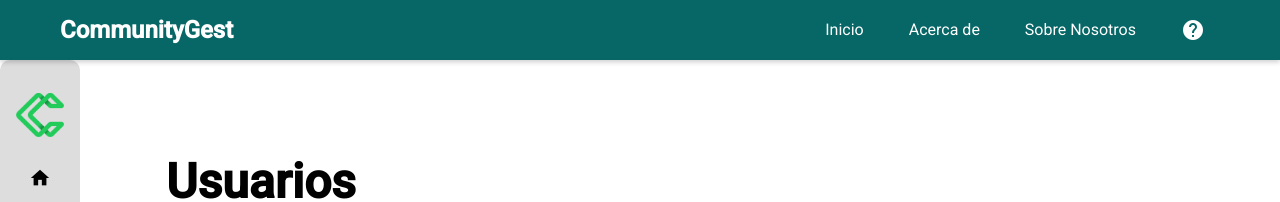
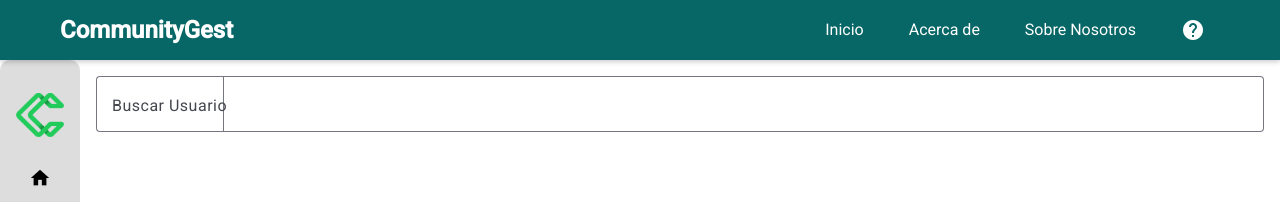
Before and after one commit to javProg24/Community-Gest-Nuevo, an Angular app: page /User in a window 1280 px wide. Shown: the top 202 px of the page. Built offline with nearby package versions, Linux system fonts and the light colour scheme; no server answers.

Commit message:
agregando buscar

```diff
--- a/src/app/structure/components/user/user.component.html
+++ b/src/app/structure/components/user/user.component.html
@@ -1,3 +1,10 @@
+<div class="search-bar">
+  <mat-form-field appearance="outline" class="full-width">
+    <mat-label>Buscar Usuario</mat-label>
+    <input matInput placeholder="Escribe el nombre, cédula o apellido" [(ngModel)]="searchText" (input)="filterUsers()" />
+  </mat-form-field>
+</div>
+
 <div class="buttons">
     <h1><strong>{{ title }}</strong></h1>
     <button mat-flat-button color="accent" (click)="openDialog()">
--- a/src/app/structure/components/user/user.component.ts
+++ b/src/app/structure/components/user/user.component.ts
@@ -1,7 +1,7 @@
 import { Component, inject, OnInit } from '@angular/core';
 import { FormComponent } from "../../shared/form/form.component";
 import { MatCard, MatCardModule } from '@angular/material/card';
-import { FormGroup, NonNullableFormBuilder, ReactiveFormsModule, Validators } from '@angular/forms';
+import { FormGroup, NgModel, NonNullableFormBuilder, ReactiveFormsModule, Validators } from '@angular/forms';
 import { IPersonForm } from '../../../models/person.data';
 import { IUserForm, Usuario } from '../../../models/user';
 import { MatFormField, MatFormFieldModule, MatLabel } from '@angular/material/form-field';
@@ -12,11 +12,13 @@ import { UserService } from '../../../services/user-service/user.service';
 import { TableComponent } from "../../shared/table/table.component";
 import { MatIconModule } from '@angular/material/icon';
 import { MatDialog } from '@angular/material/dialog';
-import { DialogFormComponent } from '../../shared/dialog-form/dialog-form.component';
+import { DialogFormComponent } from '../../shared/dialog-form/dialog-form.component'
+import { FormsModule } from '@angular/forms'; // Importa FormsModule;
 import { UserFormComponent } from './user-form/user-form.component';
 
 @Component({
   selector: 'app-user',
+  standalone: true, // Componente independiente
   imports: [
     MatIconModule,
     MatCardModule,
@@ -24,16 +26,19 @@ import { UserFormComponent } from './user-form/user-form.component';
     MatFormFieldModule,
     MatInputModule,
     MatButtonModule,
-    TableComponent
+    TableComponent,
+    FormsModule, // Agregado para manejar [(ngModel)]
   ],
   templateUrl: './user.component.html',
   styleUrl: './user.component.css'
 })
 export class UserComponent implements OnInit {
   formGroup!: FormGroup;
-  userList: Usuario[] = [];
+  userList: Usuario[] = []; // Lista completa de usuarios
+  filteredUserList: Usuario[] = []; // Lista filtrada para mostrar en la tabla
   columns: string[] = [];
   title: string = 'Usuarios';
+  searchText: string = ''; // Campo de búsqueda
 
   private formBuilder = inject(NonNullableFormBuilder);
 
@@ -68,42 +73,51 @@ export class UserComponent implements OnInit {
     this.columns = getEntityProperties('user'); // Configura las columnas para la tabla
     this.services.getUsers().subscribe((data) => {
       this.userList = data;
+      this.filteredUserList = [...this.userList]; // Inicializa la lista filtrada
     });
   }
 
-  // Manejar acciones de la tabla (Editar, Eliminar, Agregar)
+  // Filtrar usuarios según el texto ingresado
+  filterUsers() {
+    const search = this.searchText.toLowerCase();
+    this.filteredUserList = this.userList.filter((user) =>
+      user.nombre.toLowerCase().includes(search) ||
+      user.apellido.toLowerCase().includes(search) ||
+      user.cedula.toLowerCase().includes(search) ||
+      user.correo.toLowerCase().includes(search) ||
+      user.telefono.includes(search)
+    );
+  }
+
+  // Manejar acciones de la tabla (Editar, Eliminar)
   onAction(action: Accion) {
     if (action.accion == 'Editar') {
       this.updateUser(action.fila); // Actualizar usuario
     } else if (action.accion == 'Eliminar') {
       this.deleteUser(action.fila.id); // Eliminar usuario
-      console.log(action.fila.id)
+      console.log(action.fila.id);
     }
   }
 
   // Actualizar usuario
   updateUser(usuario: Usuario) {
-    // if (usuario.id) {
-    //   this.services.updateUser(usuario.id, usuario).subscribe(() => {
-    //     this.getUsers(); // Actualiza la lista de usuarios
-    //   });
-    // }
-    const dialogRef=this.dialog.open(DialogFormComponent,{
-      autoFocus:false,
-      disableClose:true,
-      data:{
-         component:UserFormComponent,formData:usuario
+    const dialogRef = this.dialog.open(DialogFormComponent, {
+      autoFocus: false,
+      disableClose: true,
+      data: {
+        component: UserFormComponent,
+        formData: usuario
       }
-    })
-    dialogRef.afterClosed().subscribe(()=>{
-      this.getUsers()
-    })
+    });
+    dialogRef.afterClosed().subscribe(() => {
+      this.getUsers();
+    });
   }
 
   // Eliminar usuario
   deleteUser(id: number) {
     this.services.desactiveUsuario(id).subscribe(() => {
-      console.log(id)
+      console.log(id);
       this.getUsers(); // Refresca los datos después de eliminar
     });
   }
@@ -113,14 +127,14 @@ export class UserComponent implements OnInit {
     const dialogRef = this.dialog.open(DialogFormComponent, {
       autoFocus: false,
       disableClose: true,
-      data: { component: UserFormComponent,formData:null },
+      data: { component: UserFormComponent, formData: null },
       width: '500px',
     });
 
     dialogRef.afterClosed().subscribe((result) => {
       console.log(result);
       if (result) {
-        this.getUsers()
+        this.getUsers();
       }
     });
   }
```
